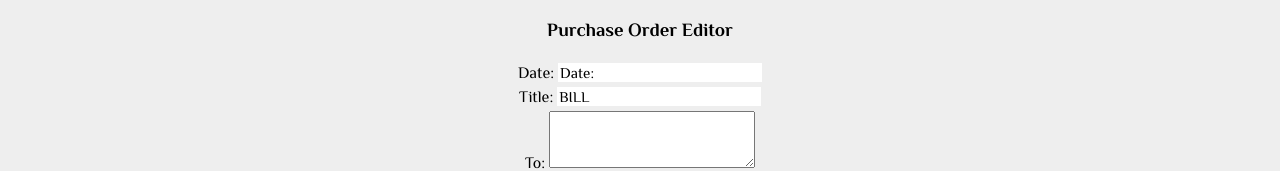
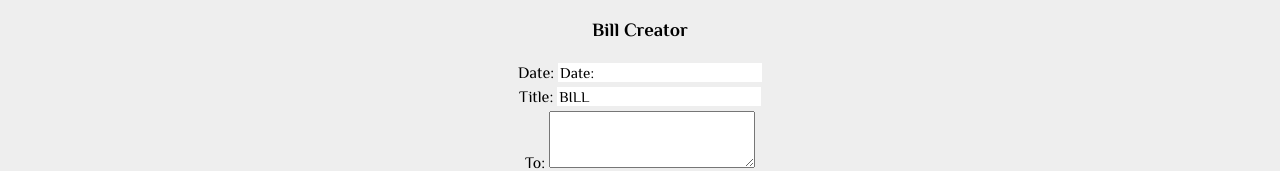
Before and after one commit to Aynulbgc/InvoiceMaker, a plain HTML site: page index.html in a window 1280 px wide. Shown: the top 171 px of the page. Drawn offline with Linux system fonts and the light colour scheme.

Commit message:
Update index.html

```diff
--- a/index.html
+++ b/index.html
@@ -157,7 +157,7 @@ th {
 
 <body>
 
-<h3 style="text-align:center;">Purchase Order Editor</h3>
+<h3 style="text-align:center;">Bill Creator</h3>
 
 <div style="text-align:center; margin-top:10px;">
   Date: <input type="text" id="dateInput" value="Date: " style="width: 200px; margin-top: 5px; font-size: 15px;"><br/>
```
